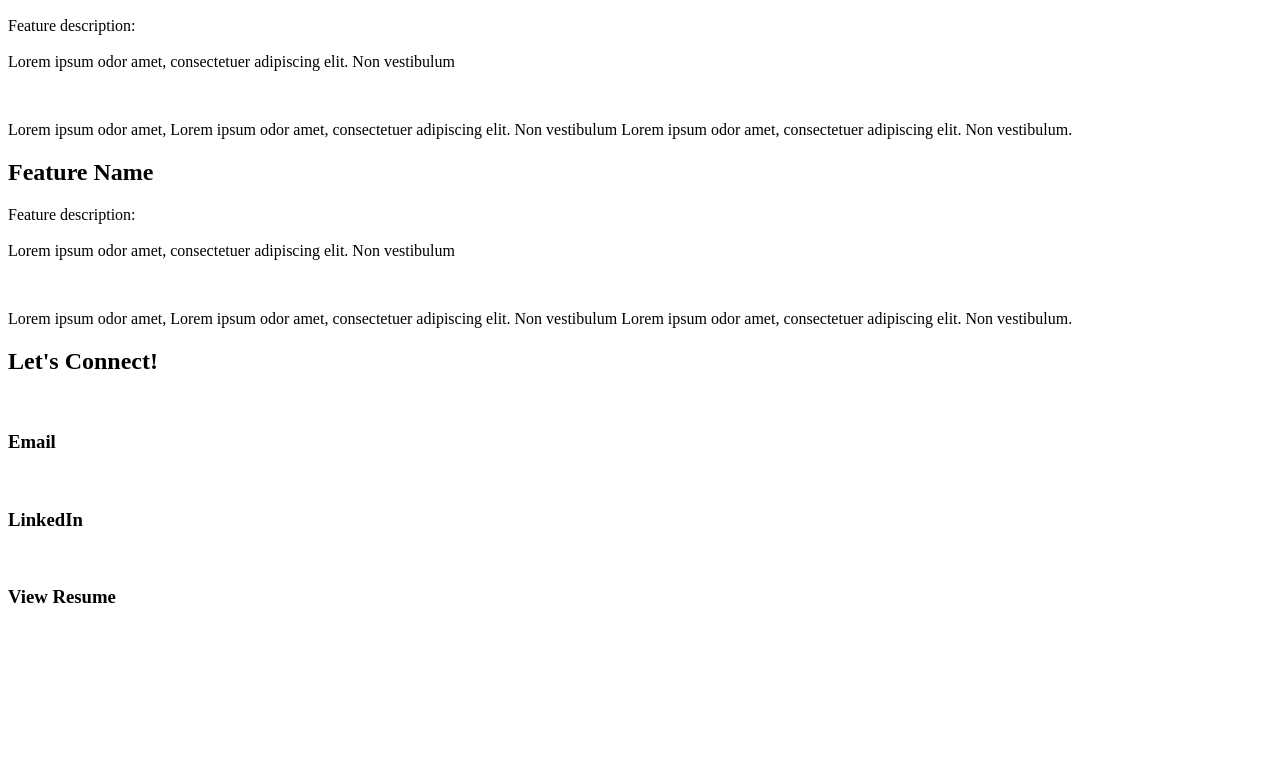
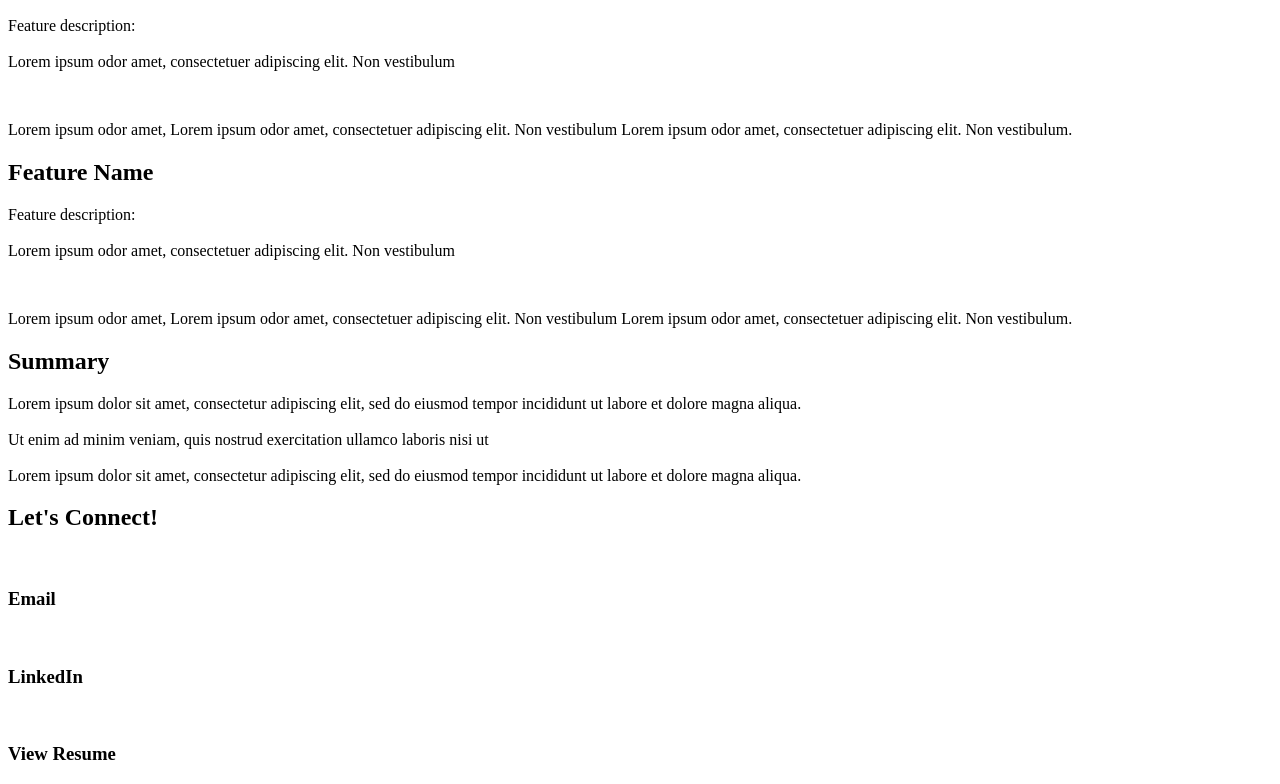
Before and after one commit to Ubevalohalo/Ubevalohalo.github.io, a plain HTML site: page projectTemplate.html in a window 1280 px wide. Shown: the part 1231-2015 px from the top of the page. Before the commit the page ends 1858 px from the top, so only its background shows below. Drawn offline with Linux system fonts and the light colour scheme.

Commit message:
Update projectTemplate.html

```diff
--- a/projectTemplate.html
+++ b/projectTemplate.html
@@ -116,6 +116,15 @@
                     Lorem ipsum odor amet, Lorem ipsum odor amet, consectetuer adipiscing elit. Non vestibulum  Lorem ipsum odor amet, consectetuer adipiscing elit. Non vestibulum.
                 </p>
         </section>
+        <section class="summary">
+            <h2>Summary</h2>
+            <p>
+                Lorem ipsum dolor sit amet, consectetur adipiscing elit, sed do eiusmod tempor incididunt ut labore et dolore magna aliqua.
+                <br><br>
+                Ut enim ad minim veniam, quis nostrud exercitation ullamco laboris nisi ut
+                <br><br>
+                Lorem ipsum dolor sit amet, consectetur adipiscing elit, sed do eiusmod tempor incididunt ut labore et dolore magna aliqua. </p>
+        </section>
     </main>
 
 
```
